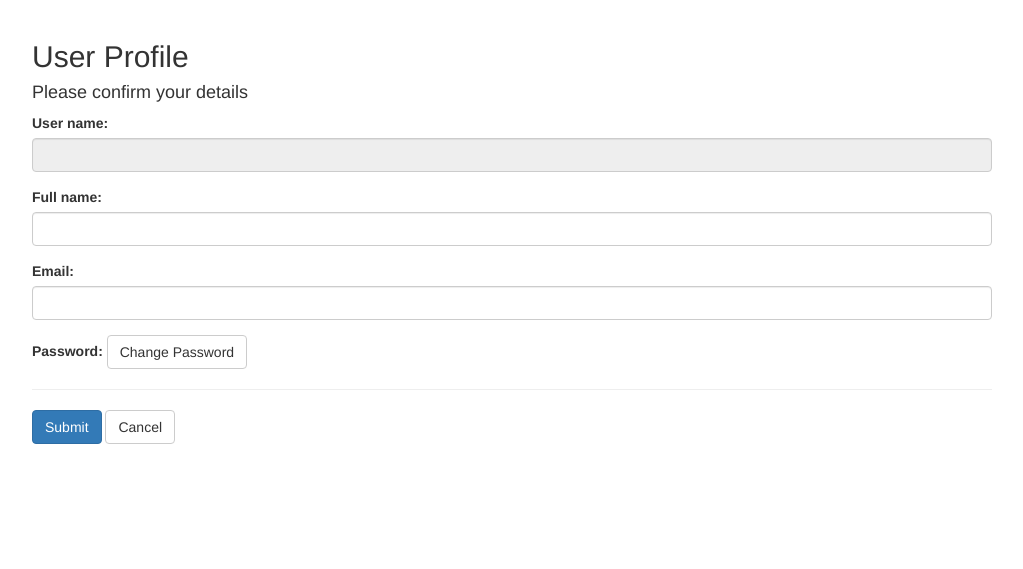
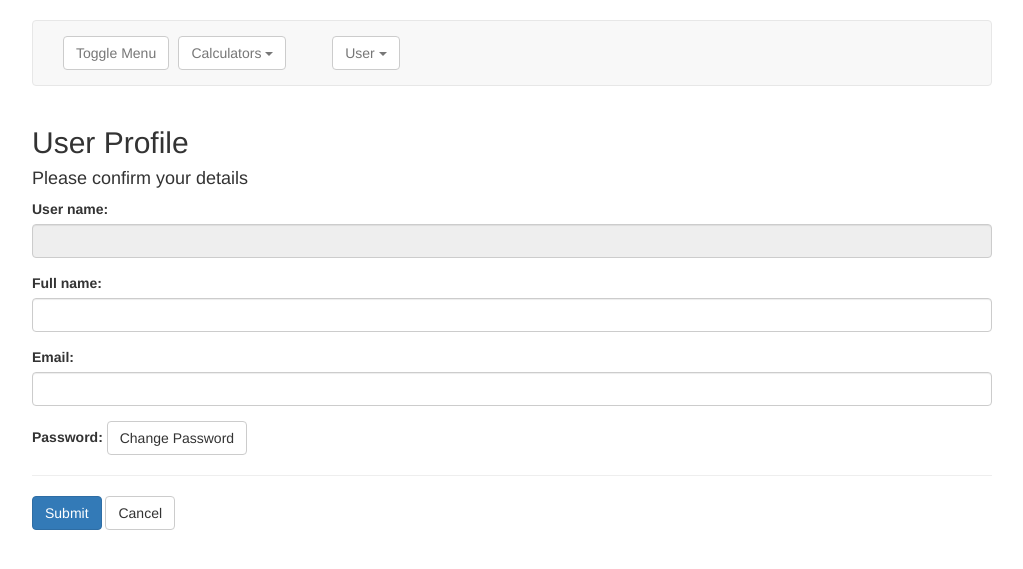
Before and after one commit to dan-stachlewski/top5, a PHP site: template app/templates/OLD/users/users_edit.twig in a window 1280 px wide. Shown: the top 569 px of the page, without its empty margins (253-1276 px from the left). Run offline with PHP 8.4, Linux system fonts and the light colour scheme; the template is opened without the code that fills it, so the values that code supplies are empty; some libraries are stand-ins or nearby versions.

Commit message:
Updated the layout.twig by adding the NAVBAR and then commented the code into sections

```diff
--- a/app/templates/layout.twig
+++ b/app/templates/layout.twig
@@ -26,6 +26,58 @@
         <div id="wrapper">
             <div id="page-content-wrapper">
                 <div class="container-fluid">
+                    <!-- ============ NAVBAR START ============ -->
+                    <nav class="navbar navbar-default  ">
+                        <div class="navbar-header">
+                            <div class="container-fluid">
+                                <div class="row">
+                                    {% block topnavbar %}
+                                        <div class="col-sm-3">
+                                            <a href="#menu-toggle" class="btn btn-default navbar-text" id="menu-toggle">Toggle Menu</a>
+                                        </div><!-- /.col-sm-3 -->
+                                        <div class="dropdown col-sm-4">
+                                            <button class="btn  btn-default dropdown-toggle navbar-text" type="button" data-toggle="dropdown">Calculators
+                                                <span class="caret"></span>
+                                            </button>
+                                            <ul class="dropdown-menu">
+                                                <li><a href="{{ path_for('bmi') }}">BMI</a></li>
+                                                <li><a href="{{ path_for('bmr') }}">BMR</a></li>
+                                            </ul>
+                                        </div>
+
+                                        <div class="dropdown col-sm-5">
+                                            <button class="btn  btn-default dropdown-toggle navbar-text" type="button"data-toggle="dropdown">User
+                                                <span class="caret"></span>
+                                            </button>
+                                            <ul class="dropdown-menu">
+                                                {% if not userLogged %}
+                                                    <li>
+                                                        <a href="{{ path_for('login') }}">Login</a>
+                                                    </li>
+                                                    {% else %}
+                                                    <li>
+                                                        <a href="{{ path_for('user-edit') }}">Profile</a>
+                                                    </li>
+                                                    <li>
+                                                        <a href="{{ path_for('logout') }}">Logout</a>
+                                                    </li>
+                                                    {% if  isAdministrator %}
+                                                        <li class="divider"></li>
+                                                        <li>
+                                                            <a href="{{ path_for('admin-users-all') }}">Admin Dashboard</a>
+                                                        </li>
+                                                        {% endif %}
+                                                {% endif %}
+                                            </ul>
+                                        </div><!-- /.dropdown col-sm-5 -->
+                                    {% endblock %}
+                                </div><!-- /.row -->
+                            </div><!-- /.container-fluid -->
+                        </div> <!-- /.navbar-header -->
+                    </nav>
+                    <!-- ============ NAVBAR END ============ -->
+
+                    <!-- ============ FLASH MESSAGES START ============ -->
                     {% block flash_messages %}
                         {% if flash_messages.success %}
                             <div class="row">
@@ -56,17 +108,20 @@
                             </div>
                         {% endif %}
                     {% endblock %}
+                    <!-- ============ FLASH MESSAGES END ============ -->
 
+                    <!-- ============ MAIN CONTENT START ============ -->
                     <div class="row">
                         <div class="col-lg-12">
                             {% block content %}
                                 {# Main Page content #}
                             {% endblock %}
+                        </div><!-- /.col-lg-12-->
+                    </div><!-- /.row-->
+                    <!-- ============ MAIN CONTENT END ============ -->
 
-            </div>
-        </div>
-    </div>
- </div>
- </div>
+                </div><!-- /.container-fluid -->
+            </div><!-- /#page-content-wrapper -->
+        </div><!-- /#wrapper -->
     </body>
 </html>
```
Lines whose indentation alone changed are shown as unchanged.
